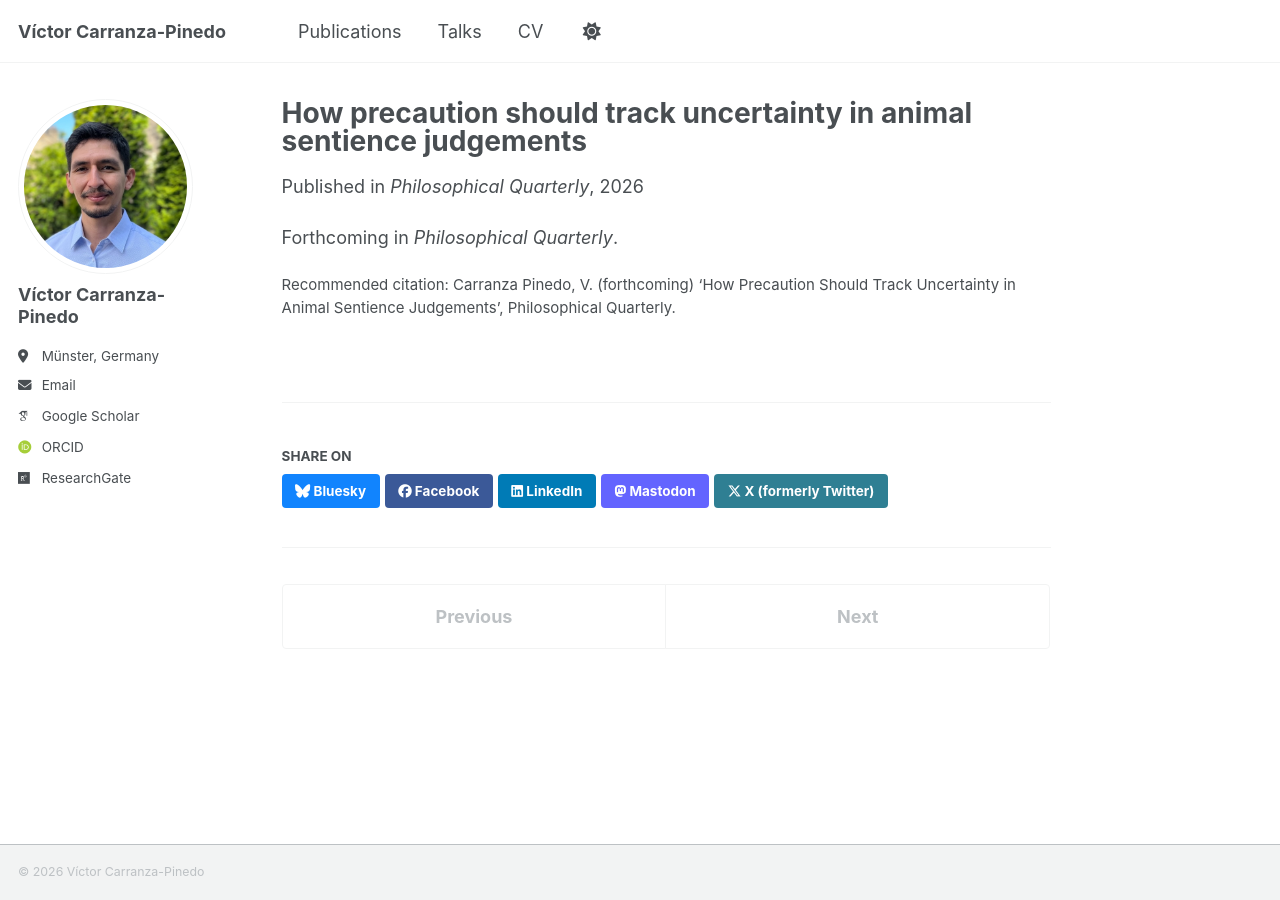
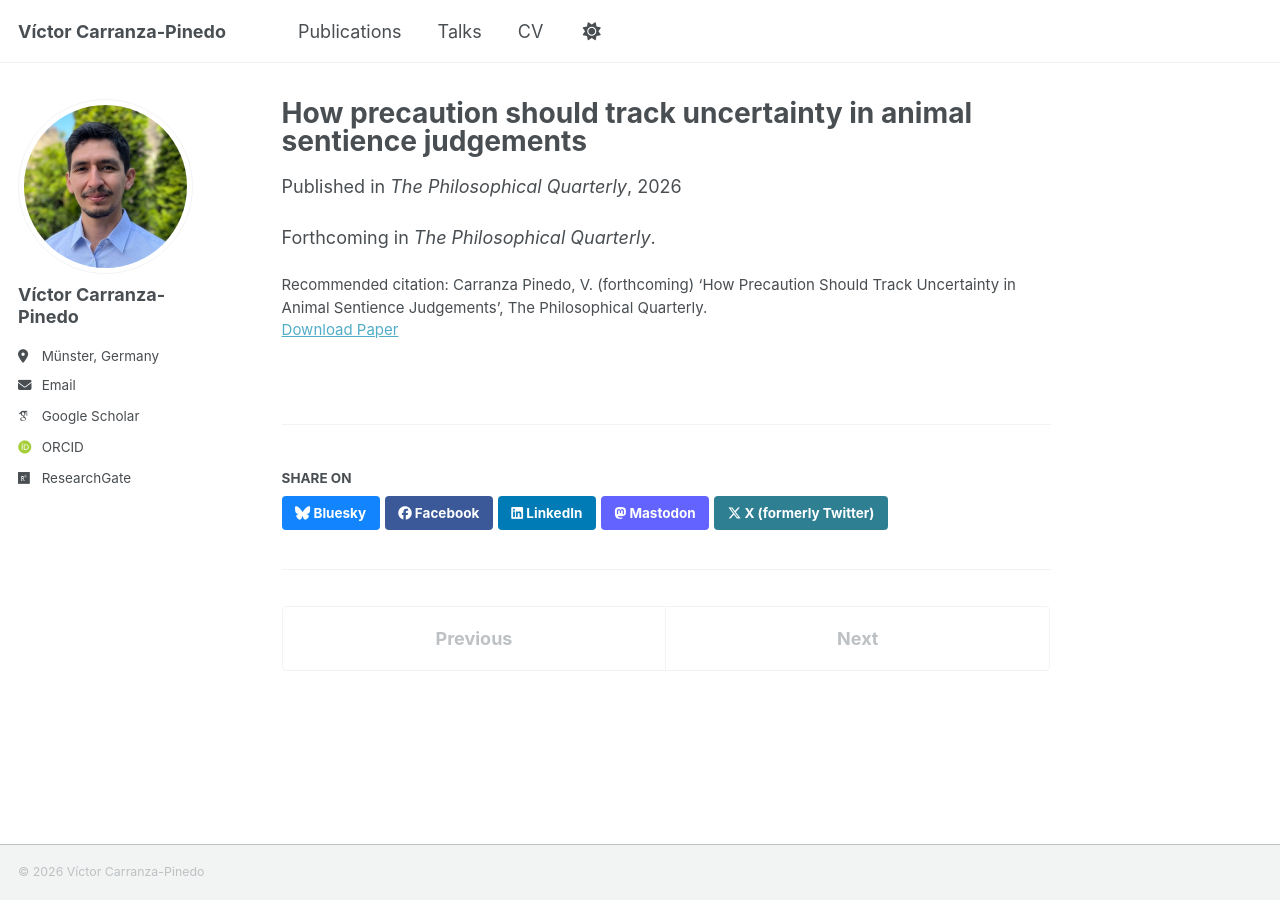
Before and after one commit to carranza-pinedo/carranza-pinedo.github.io, a Jekyll site: the page built from _publications/2026-precaution-uncertainty-animal-sentience.md, in a window 1280 px wide. Built offline with Jekyll 4.4.1, drawn with Linux system fonts in a browser that asks for light colours; some web fonts are replaced; a script bundle is joined from its source files by our own code; library files that are not in the unit come from our copies.

Commit message:
Update 2026-precaution-uncertainty-animal-sentience.md

```diff
--- a/_publications/2026-precaution-uncertainty-animal-sentience.md
+++ b/_publications/2026-precaution-uncertainty-animal-sentience.md
@@ -3,12 +3,12 @@
 collection: publications
 category: manuscripts
 permalink: /publication/2026-precaution-uncertainty-animal-sentience
-excerpt: "Forthcoming in Philosophical Quarterly."
+excerpt: "Forthcoming in The Philosophical Quarterly."
 date: 2026-06-04
 pub_year: "forthcoming"
-venue: "Philosophical Quarterly"
-paperurl:
-citation: "Carranza Pinedo, V. (forthcoming) ‘How Precaution Should Track Uncertainty in Animal Sentience Judgements’, Philosophical Quarterly."
+venue: "The Philosophical Quarterly"
+paperurl: https://philpapers.org/rec/CARHPS-2
+citation: "Carranza Pinedo, V. (forthcoming) ‘How Precaution Should Track Uncertainty in Animal Sentience Judgements’, The Philosophical Quarterly."
 ---
 
-Forthcoming in *Philosophical Quarterly*.
+Forthcoming in *The Philosophical Quarterly*.
```
